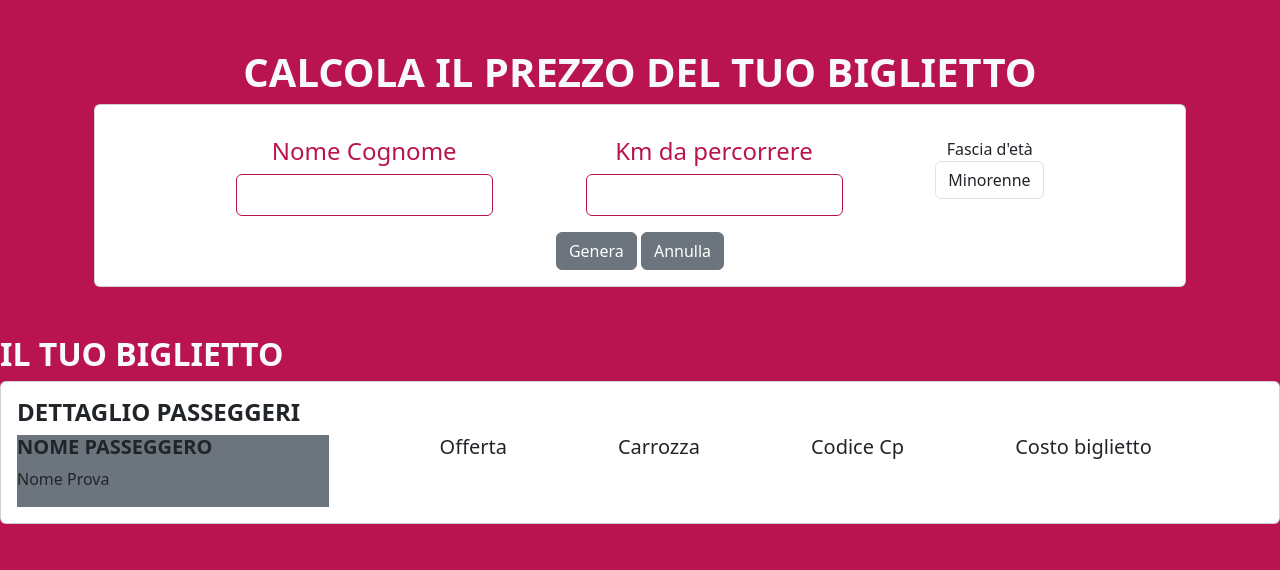
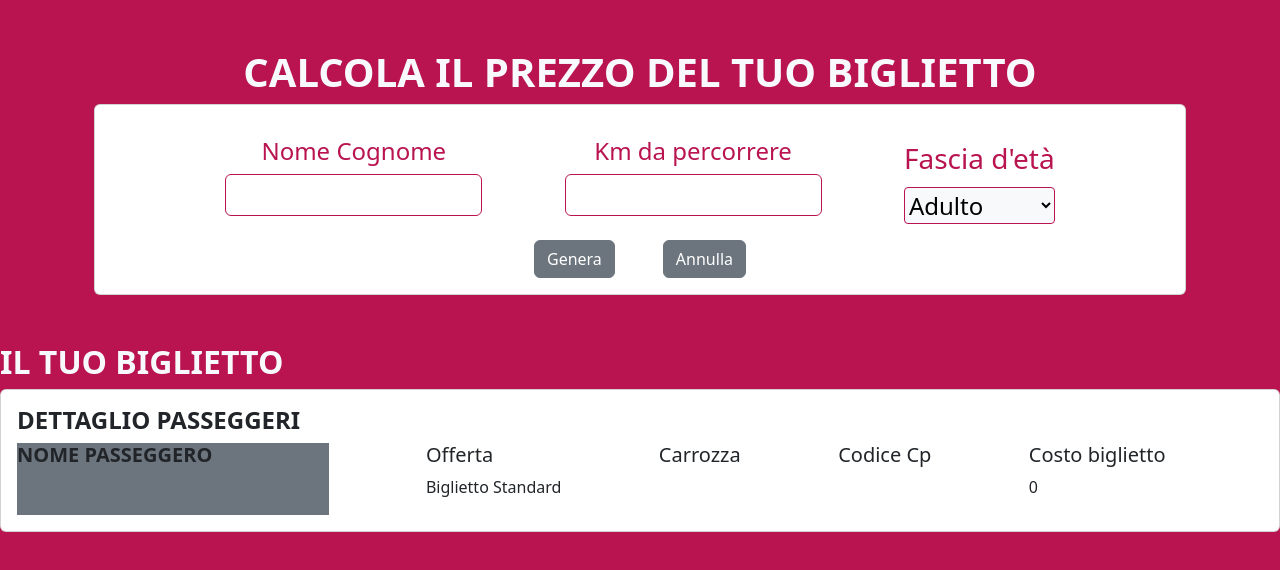
Before and after one commit to Pirisinu/js-biglietto-treno-form, a plain HTML site: page index.html in a window 1280 px wide. Both pictures are taken after a click on the button "Genera". Drawn offline with nearby package versions, Linux system fonts and the light colour scheme.

Commit message:
[ADD]OUTPUT TICKET SELECTED

```diff
--- a/index.html
+++ b/index.html
@@ -27,17 +27,17 @@
           <h4 class="my-txt">Km da percorrere</h4>
           <input class="my-border form-control form-text py-2 " type="text" id="client-km">
         </div>
-        <div class="form-group">
-          <label for="age-select">Fascia d'età</label>
-          <select class="form-control" id="age-select">
+        <div class="form-group d-flex flex-column justify-content-between ">
+          <label class="my-txt fs-3 " for="age-select">Fascia d'età</label>
+          <select class="bg-light my-border rounded-1 fs-4 mt-2 " id="age-select">
+            <option>Adulto</option>
             <option>Minorenne</option>
-            <option>Adulto</option>
             <option>Over65</option>
           </select>
         </div>
       </div>
 
-      <div>
+      <div class="d-flex justify-content-center gap-5">
         <button class="btn btn-secondary" id="btn-ticket" >Genera</button>
         <button class="btn btn-secondary" type="reset">Annulla</button>
       </div>
@@ -67,7 +67,7 @@
           </div>
           <div>
             <h5>Costo biglietto</h5>
-            <p id="ticket-cost"></p>
+            <p id="final-ticket"></p>
           </div>
         </div>
       </div>
--- a/js/script.js
+++ b/js/script.js
@@ -10,12 +10,53 @@
 */
 //Gen
 const userName=document.getElementById('user-name');
-const clientKm=parseFloat(document.getElementById('client-km'));
+const clientKm=document.getElementById('client-km');
+const ageSelected =document.getElementById('age-select');
 const kmPrice = 0.21;
-const userNameAssigned = userName;
+//Discount
+const discountUnder18 = 20;
+const discountOver65 = 40;
+const ticketDefault =document.getElementById('ticket-default')
+const ticketUnder18 =document.getElementById('ticket-under-18')
+const ticketOver65 =document.getElementById('ticket-over-65')
+//Data validation
 
-const btnTicket = document.getElementById('btn-ticket').innerHTML;
 
-btnTicket.addeventListener('click', function(){
-  document.getElementById('user-name-assigned') = userNameAssigned.innerHTML;
+/***********************************************************************/
+
+const btnTicket = document.getElementById('btn-ticket');
+
+btnTicket.addEventListener('click', function(){
+  //Name Assing
+  const nome = userName.value;
+  document.getElementById('user-name-assigned').innerHTML = nome;
+  //Default Ticket
+  const km = clientKm.value;
+  const ticketPrice = (kmPrice * km);
+  let finalTicket = ticketPrice;
+  let message = '';
+  let offerMessage = '';
+
+  //Discount Ticket
+  if ((ageSelected).value === 'Minorenne'){
+    finalTicket *= 1- (discountUnder18/100);
+    message = `${finalTicket}€`;
+    offerMessage = 'Biglietto Under18';
+    document.getElementById('final-ticket').innerHTML = message;
+    document.getElementById('offer').innerHTML = offerMessage;
+  }
+  else if ((ageSelected).value === 'Over65'){
+    finalTicket *= 1- (discountOver65/100);
+    message = `${finalTicket}€`;
+    offerMessage = `Biglietto Over65`
+    document.getElementById('final-ticket').innerHTML = message;
+    document.getElementById('offer').innerHTML = offerMessage;
+  }
+  else{
+    offerMessage = `Biglietto Standard`
+    document.getElementById('final-ticket').innerHTML = finalTicket;
+    document.getElementById('offer').innerHTML = offerMessage;
+  }
+  console.log((ageSelected).value)
+
 });
```
